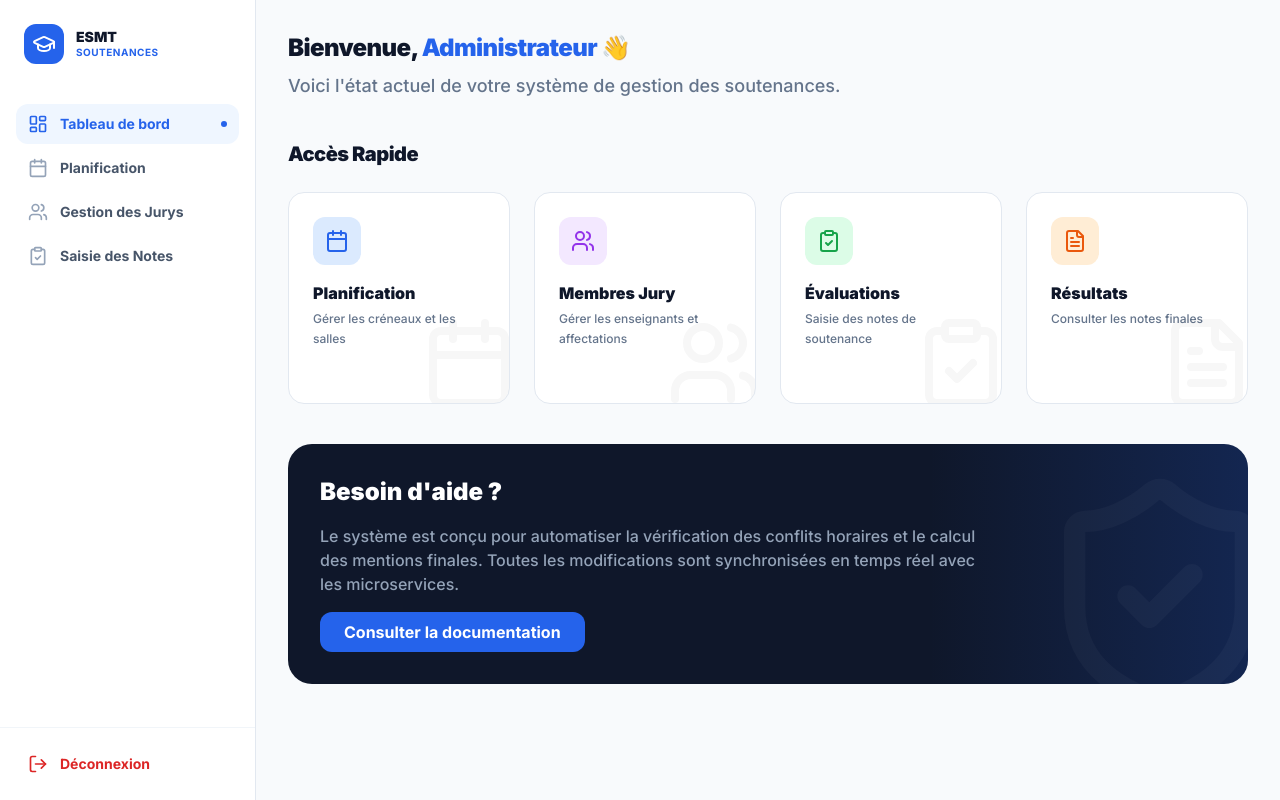
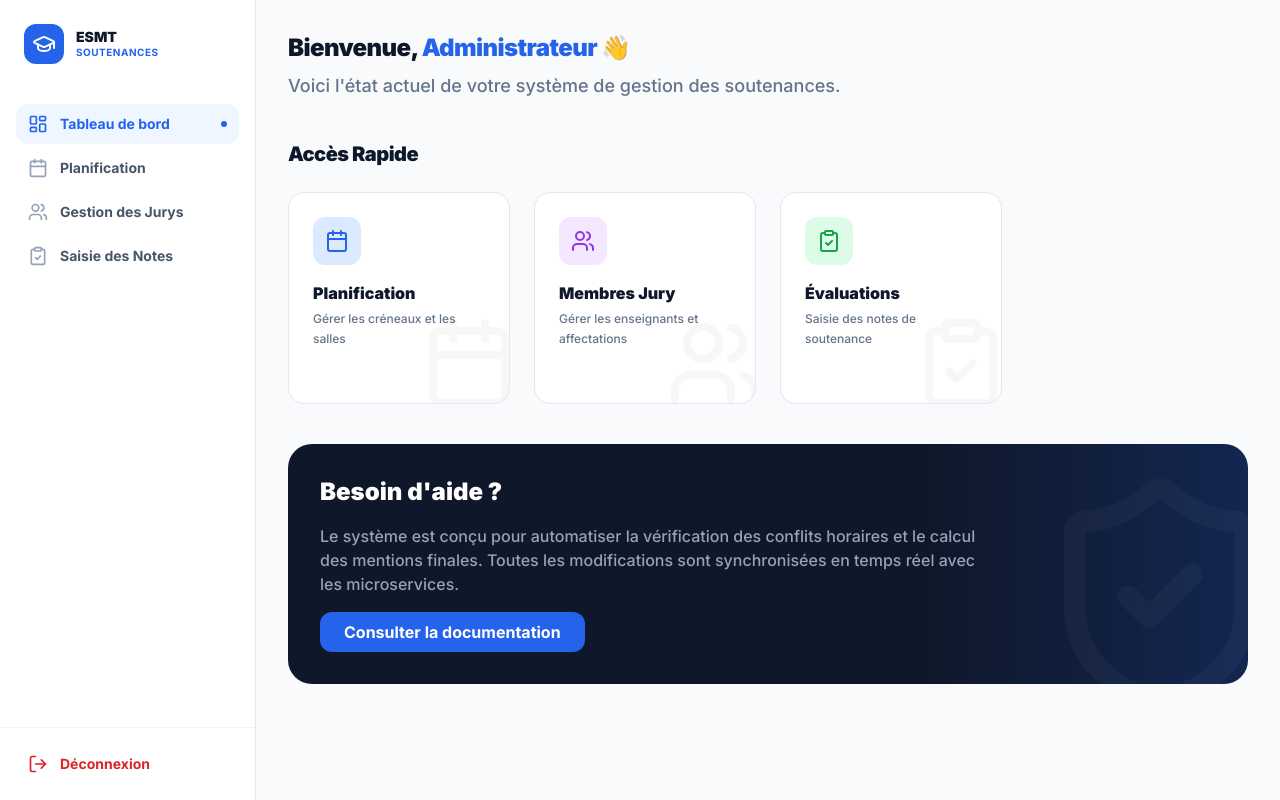
Before and after one commit to JbeliEmna/soutenance-microservices, a Next.js app in the folder nextjs-client/: page / in a window 1280 px wide. Built offline with nearby package versions, Linux system fonts and the light colour scheme; no server answers.

Commit message:
remove results from quick links

```diff
--- a/nextjs-client/src/app/page.tsx
+++ b/nextjs-client/src/app/page.tsx
@@ -42,8 +42,7 @@
   const stats = [
     { label: 'Planification', icon: Calendar, color: 'text-blue-600', bg: 'bg-blue-100', href: '/planning', desc: 'Gérer les créneaux et les salles' },
     { label: 'Membres Jury', icon: Users, color: 'text-purple-600', bg: 'bg-purple-100', href: '/jury', desc: 'Gérer les enseignants et affectations' },
-    { label: 'Évaluations', icon: ClipboardCheck, color: 'text-green-600', bg: 'bg-green-100', href: '/jury/notes', desc: 'Saisie des notes de soutenance' },
-    { label: 'Résultats', icon: FileText, color: 'text-orange-600', bg: 'bg-orange-100', href: '/resultats', desc: 'Consulter les notes finales' },
+    { label: 'Évaluations', icon: ClipboardCheck, color: 'text-green-600', bg: 'bg-green-100', href: '/jury/notes', desc: 'Saisie des notes de soutenance' }
   ];
 
   return (
```
